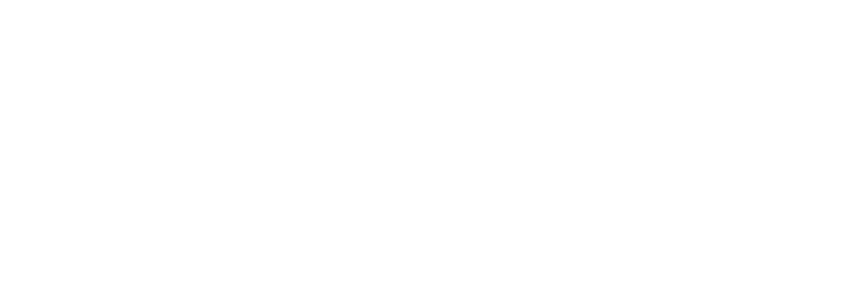
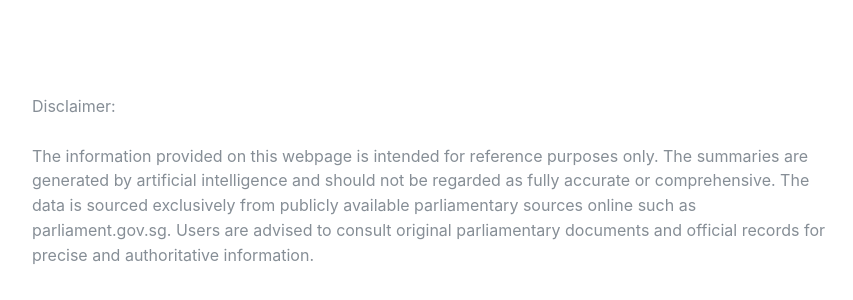
Before and after one commit to limdingwen/parliament-summary, a Next.js app in the folder site/: page /bills in a window 1280 px wide. Shown: the part 748-1048 px from the top of the page, without its empty margins (208-1061 px from the left). Before the commit the page ends 800 px from the top, so only its background shows below. Built offline with nearby package versions, Linux system fonts and the light colour scheme; no server answers; the database is empty.

Commit message:
Add disclaimer

```diff
--- a/site/src/app/layout.tsx
+++ b/site/src/app/layout.tsx
@@ -8,11 +8,13 @@
 import {
   AppShell,
   AppShellMain,
-  AppShellNavbar,
+  Text,
+  Box,
   ColorSchemeScript,
   MantineProvider,
 } from "@mantine/core";
 import { NavbarSimple } from "@/app/components/NavbarSimple";
+import HumanFriendlyColumn from "@/app/components/HumanFriendlyColumn";
 
 export const metadata: Metadata = {
   title: "Parliament Summary",
@@ -32,6 +34,23 @@
       {/*</AppShellNavbar>*/}
 
       <AppShellMain>{children}</AppShellMain>
+
+      <Box mt="xl" mb="xl" component="footer">
+        <HumanFriendlyColumn>
+          <Text mt="xs" c="dimmed">
+            Disclaimer:
+            <br />
+            <br />
+            The information provided on this webpage is intended for reference
+            purposes only. The summaries are generated by artificial
+            intelligence and should not be regarded as fully accurate or
+            comprehensive. The data is sourced exclusively from publicly
+            available parliamentary sources online such as parliament.gov.sg.
+            Users are advised to consult original parliamentary documents and
+            official records for precise and authoritative information.
+          </Text>
+        </HumanFriendlyColumn>
+      </Box>
     </AppShell>
   );
 }
```
